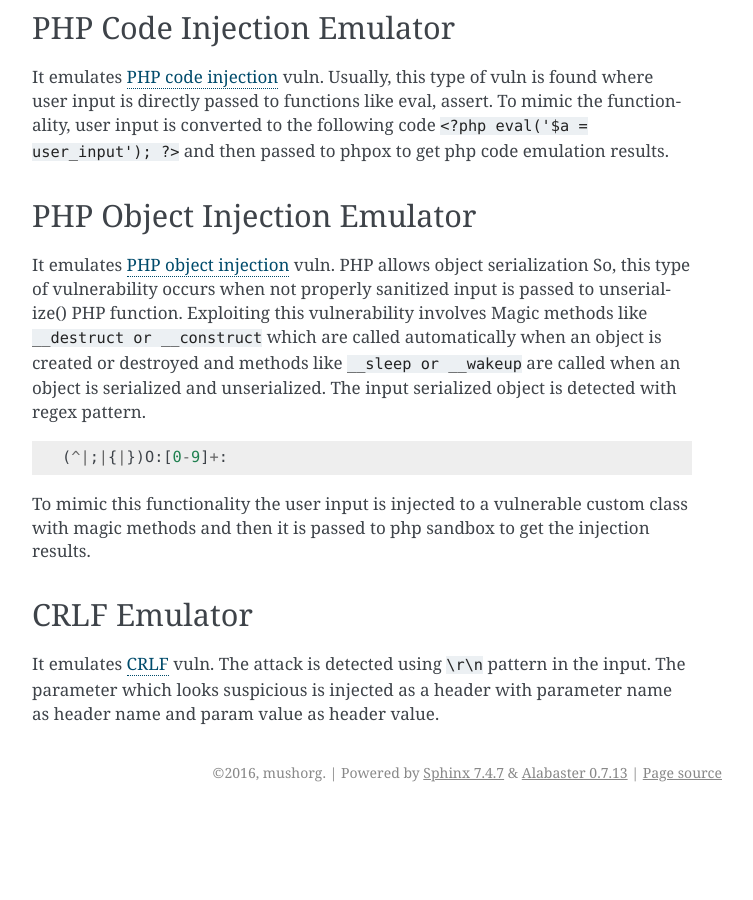
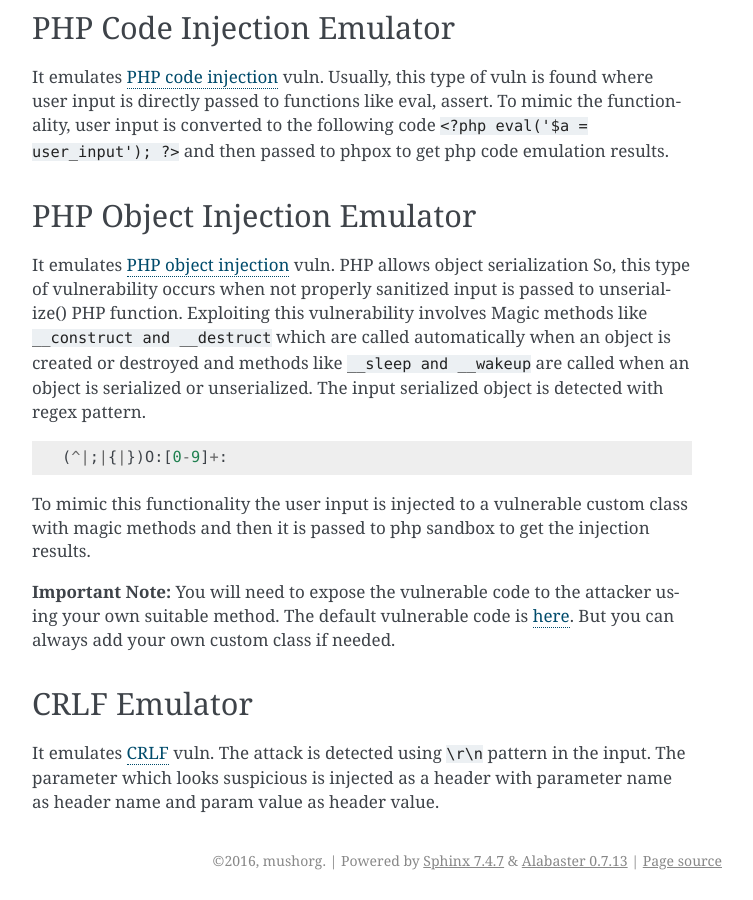
Before and after one commit to mushorg/tanner, a Sphinx documentation site: the page built from docs/source/emulators.rst, in a window 1280 px wide and 900 px high, scrolled down 2173 px. Shown: the whole window, without its empty margins (388-1141 px from the left). Built offline with Sphinx 7.4.7, drawn with Linux system fonts in a browser that asks for light colours; before the commit the page ends 2985 px from its top, so only the background shows below that.

Commit message:
vuln code info

```diff
--- a/docs/source/emulators.rst
+++ b/docs/source/emulators.rst
@@ -92,8 +92,8 @@ PHP Object Injection Emulator
 ~~~~~~~~~~~~~~~~~~~~~~~~~~~~~
 It emulates `PHP object injection`_ vuln. PHP allows object serialization So, this type of vulnerability occurs when not
 properly sanitized input is passed to unserialize() PHP function. Exploiting this vulnerability involves Magic methods like
-``__destruct or __construct`` which are called automatically when an object is created or destroyed and methods like
-``__sleep or __wakeup`` are called when an object is serialized and unserialized. The input serialized object is
+``__construct and __destruct`` which are called automatically when an object is created or destroyed and methods like
+``__sleep and __wakeup`` are called when an object is serialized or unserialized. The input serialized object is
 detected with regex pattern.
 
 ::
@@ -102,6 +102,9 @@ detected with regex pattern.
 
 To mimic this functionality the user input is injected to a vulnerable custom class with magic methods and then it
 is passed to php sandbox to get the injection results.
+
+**Important Note:** You will need to expose the vulnerable code to the attacker using your own suitable method. The
+default vulnerable code is `here`_. But you can always add your own custom class if needed.
 
 CRLF Emulator
 ~~~~~~~~~~~~~
@@ -118,3 +121,4 @@ is injected as a header with parameter name as header name and param value as he
 .. _PHP object injection: https://www.owasp.org/index.php/PHP_Object_Injection
 .. _CRLF: https://www.owasp.org/index.php/CRLF_Injection
 .. _manual: https://github.com/client9/libinjection/wiki/doc-sqli-python
+.. _here: https://github.com/mushorg/tanner/blob/8ce13d1f7d4423ddaf0e7910781199be9b90ce40/tanner/emulators/php_object_injection.py#L16
```
